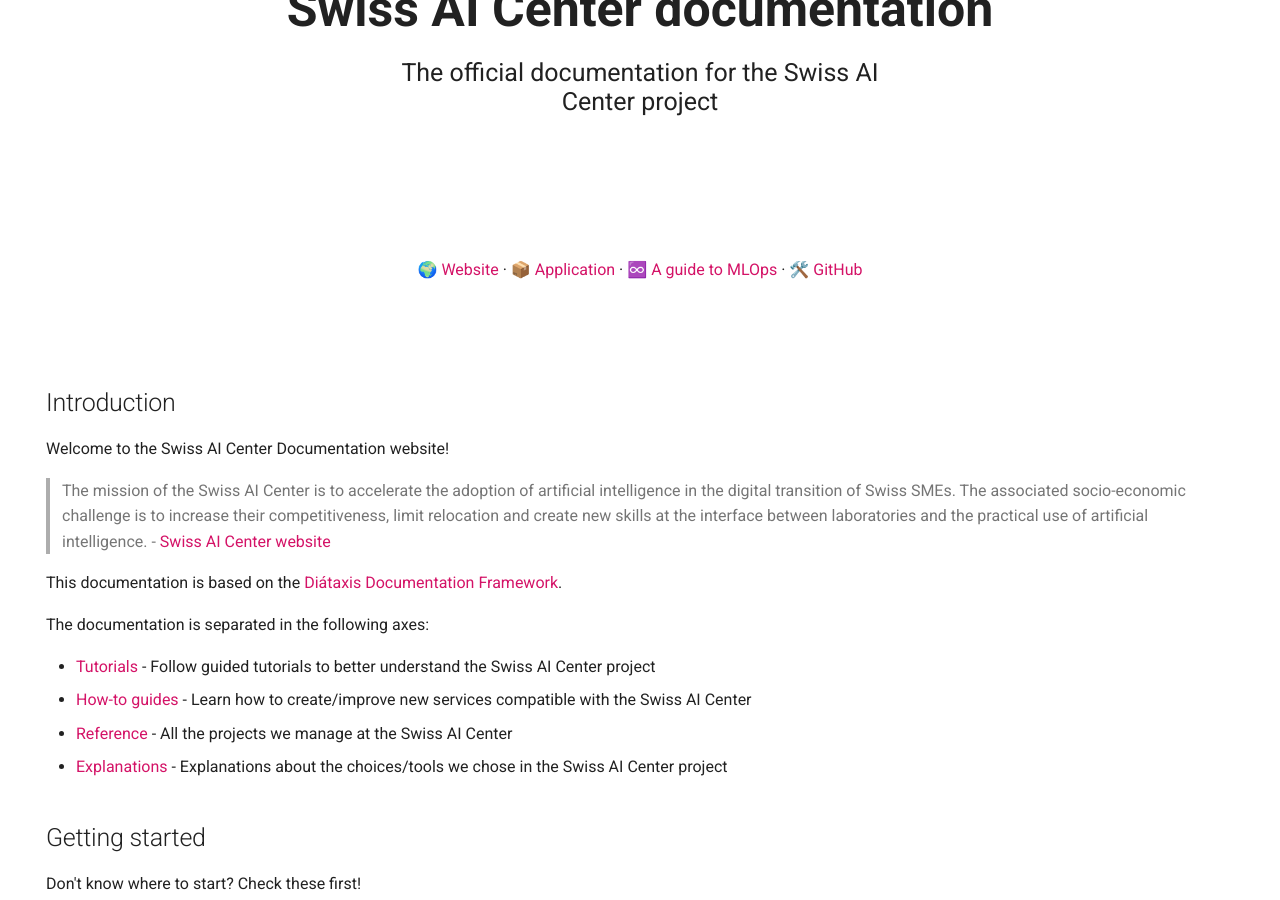
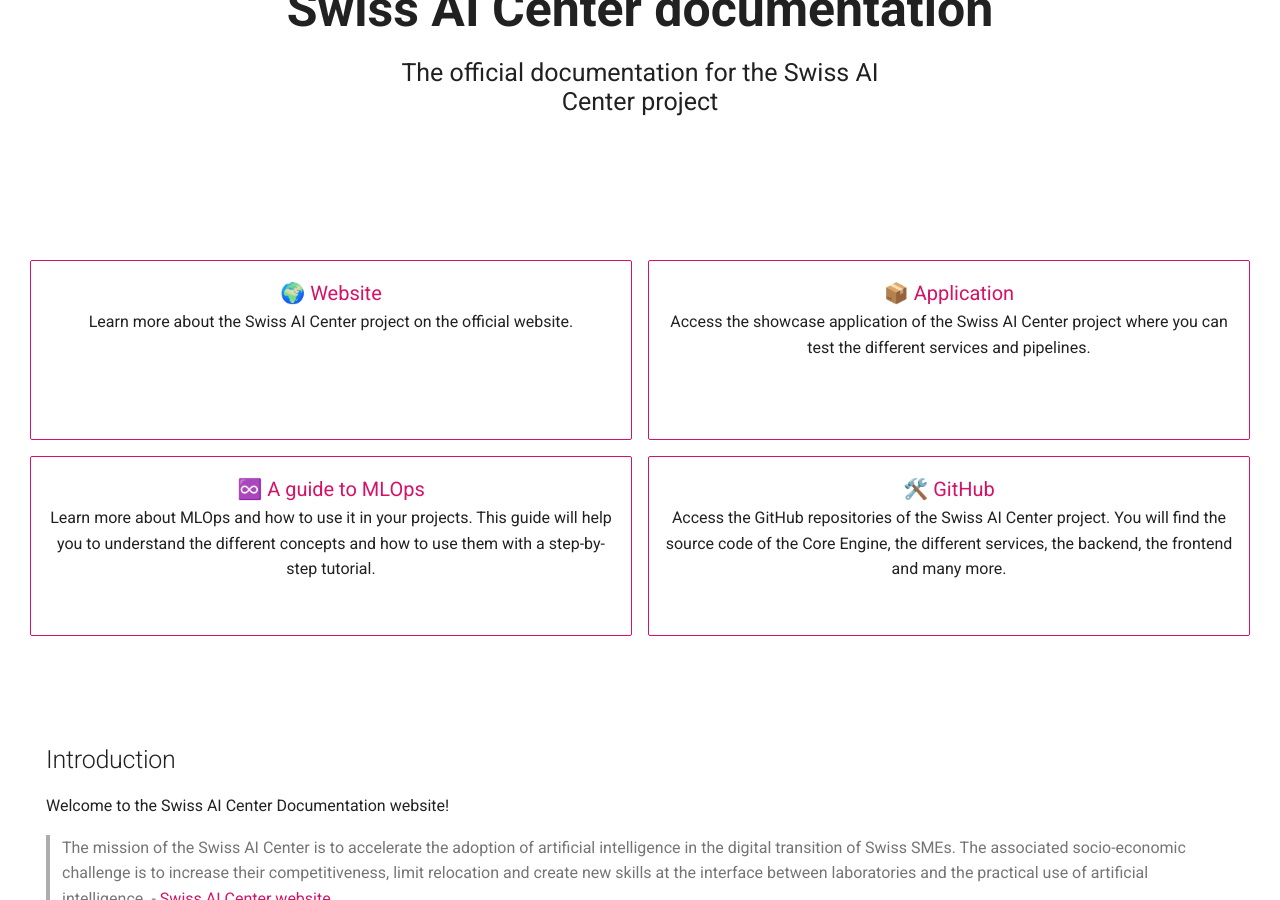
Before and after one commit to swiss-ai-center/documentation, an MkDocs documentation site: the page built from docs/index.md, in a window 1280 px wide and 900 px high, scrolled down 244 px. Built offline with MkDocs 1.6.1 and Material for MkDocs 9.7.7, drawn with Linux system fonts in a browser that asks for light colours; comment, search, counter and statistics services are not loaded.

Commit message:
replaced home links with cards containing a small description

```diff
--- a/docs/overrides/home.html
+++ b/docs/overrides/home.html
@@ -78,15 +78,16 @@
         justify-content: center;
         gap: 2.5rem;
         text-align: center;
-        height: calc((100vh - 116px) / 2); /* 116px = header height */
+        height: calc((100vh - 116px) / 2);
+        /* 116px = header height */
     }
 
     .navigation-section {
-        display: flex;
         align-items: center;
         justify-content: center;
         text-align: center;
-
+        margin-left: 0.8rem;
+        margin-right: 0.8rem;
     }
 
     .navigation-section a {
@@ -110,6 +111,31 @@
         max-width: 35ch;
         text-align: center;
     }
+
+    .grid {
+        grid-gap: 0.8rem !important;
+    }
+
+    .card {
+        min-height: 180px;
+        border-color: var(--md-primary-fg-color) !important;
+        background-color: var(--md-primary-color);
+        cursor: pointer;
+    }
+
+    .card:hover {
+        transform: scale(1.02);
+        transition: transform 0.2s ease-in-out;
+        border: 2px solid var(--md-primary-fg-color) !important;
+    }
+
+    .card-header {
+        font-size: 1rem;
+    }
+
+    .card-description {
+        font-size: 0.8rem;
+    }
 </style>
 
 <section class="home-section">
@@ -118,15 +144,57 @@
         <p>The official documentation for the Swiss AI Center project</p>
     </div>
 </section>
-<section class="navigation-section">
-        <p>
-            <a href="https://swiss-ai-center.ch">🌍 Website</a> ·
-            <a href="https://frontend-core-engine-swiss-ai-center.kube.isc.heia-fr.ch">📦 Application</a> ·
-            <a href="https://mlops.swiss-ai-center.ch">♾️ A guide to MLOps</a> ·
-            <a href="https://github.com/swiss-ai-center">🛠️ GitHub</a>
-        </p>
+<section class="mdx-container navigation-section ">
+    <div class="md-grid md-typeset" markdown>
+        <div class="grid">
+            <div class="card">
+                <a class="card-header" href="https://swiss-ai-center.ch">
+                    🌍 Website
+                </a>
+                <div class="card-description">
+                    Learn more about the Swiss AI Center project on the official website.
+                </div>
+            </div>
+            <div class="card">
+                <a class="card-header" href="https://frontend-core-engine-swiss-ai-center.kube.isc.heia-fr.ch">
+                    📦 Application
+                </a>
+                <div class="card-description">
+                    Access the showcase application of the Swiss AI Center project where you can test the different
+                    services and pipelines.
+                </div>
+            </div>
+        </div>
+        <div class="grid">
+            <div class="card">
+                <a class="card-header" href="https://mlops.swiss-ai-center.ch">
+                    ♾️ A guide to MLOps
+                </a>
+                <div class="card-description">
+                    Learn more about MLOps and how to use it in your projects. This guide will help you to understand
+                    the different concepts and how to use them with a step-by-step tutorial.
+                </div>
+            </div>
+            <div class="card">
+                <a class="card-header" href="https://github.com/swiss-ai-center">
+                    🛠️ GitHub
+                </a>
+                <div class="card-description">
+                    Access the GitHub repositories of the Swiss AI Center project. You will find the source code of the Core Engine, the
+                    different services, the backend, the frontend and many more.
+                </div>
+            </div>
+        </div>
+    </div>
 </section>
-
+<script>
+    document.querySelectorAll('.card').forEach(card => {
+    card.addEventListener('click', function(e) {
+        const link = this.querySelector('a.card-header').href;
+        window.location.href = link;
+    });
+});
+</script>
 {% endblock %}
 
 <!-- Content -->
```
